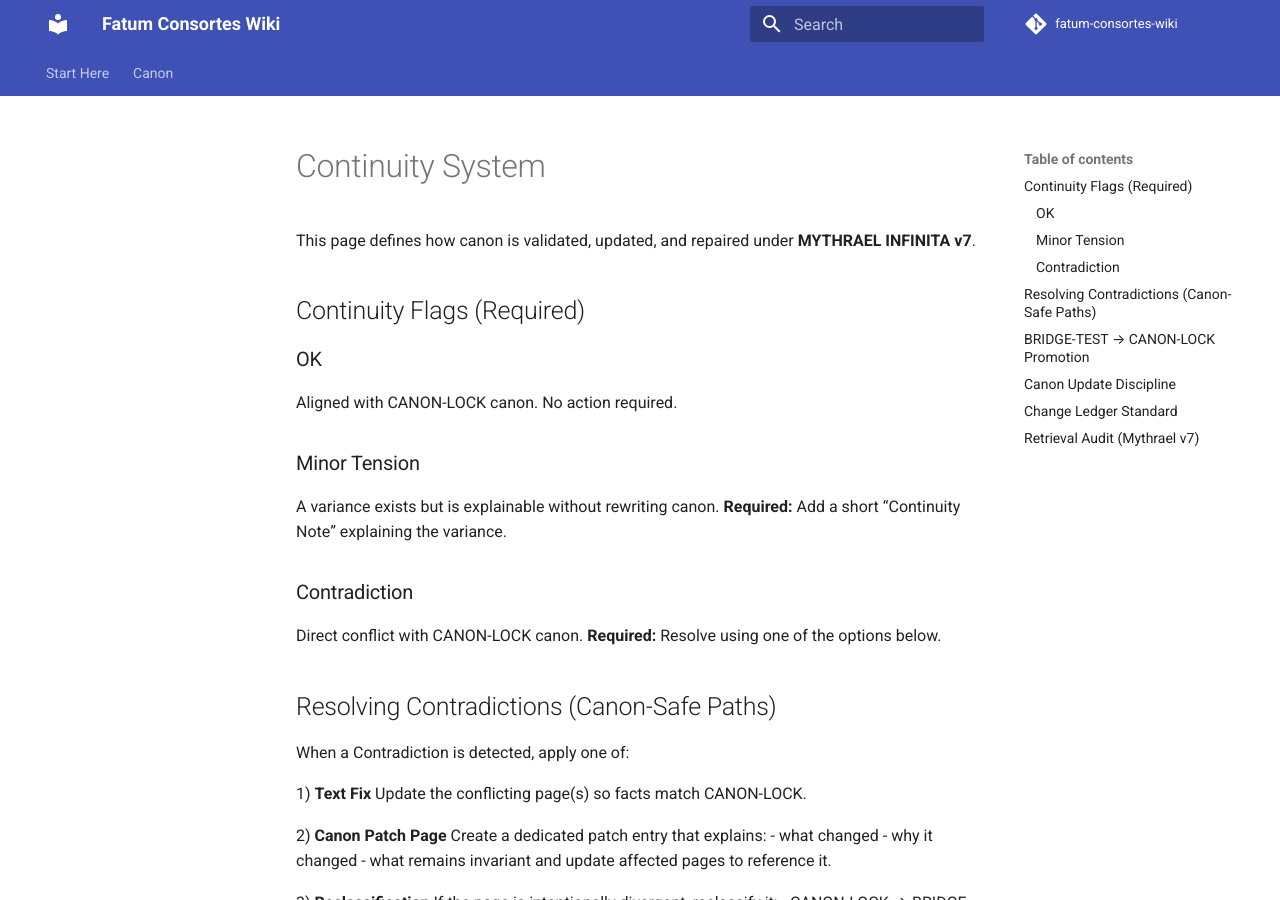
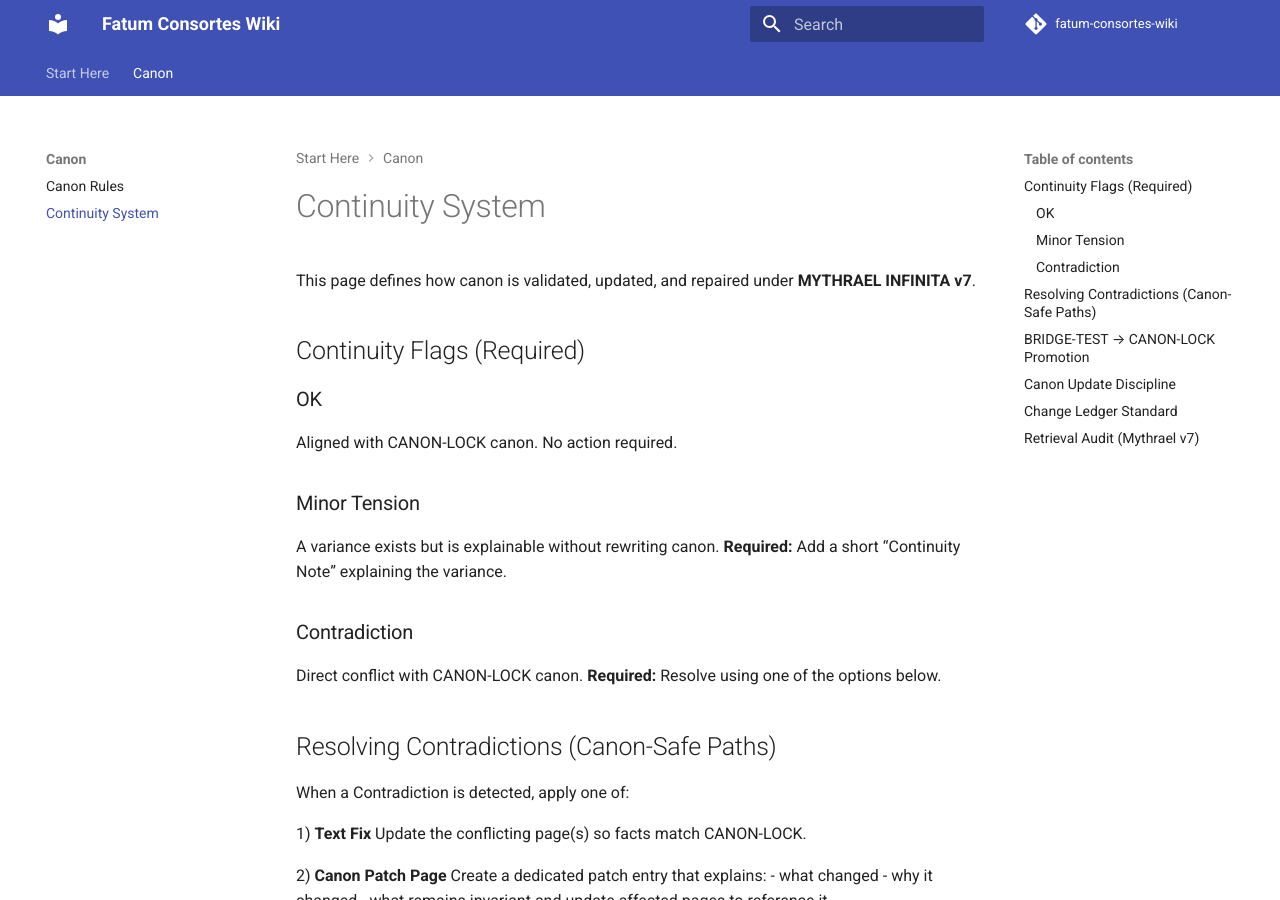
Before and after one commit to BatComptroller/fatum-consortes-wiki, an MkDocs documentation site: the page built from docs/canon/continuity.md, in a window 1280 px wide and 900 px high. Built offline with MkDocs 1.6.1 and Material for MkDocs 9.7.7, drawn with Linux system fonts in a browser that asks for light colours; comment, search, counter and statistics services are not loaded.

Commit message:
Update mkdocs.yml

```diff
--- a/mkdocs.yml
+++ b/mkdocs.yml
@@ -31,3 +31,4 @@ nav:
   - Start Here: index.md
   - Canon:
       - Canon Rules: canon/canon-rules.md
+      - Continuity System: canon/continuity.md
```
